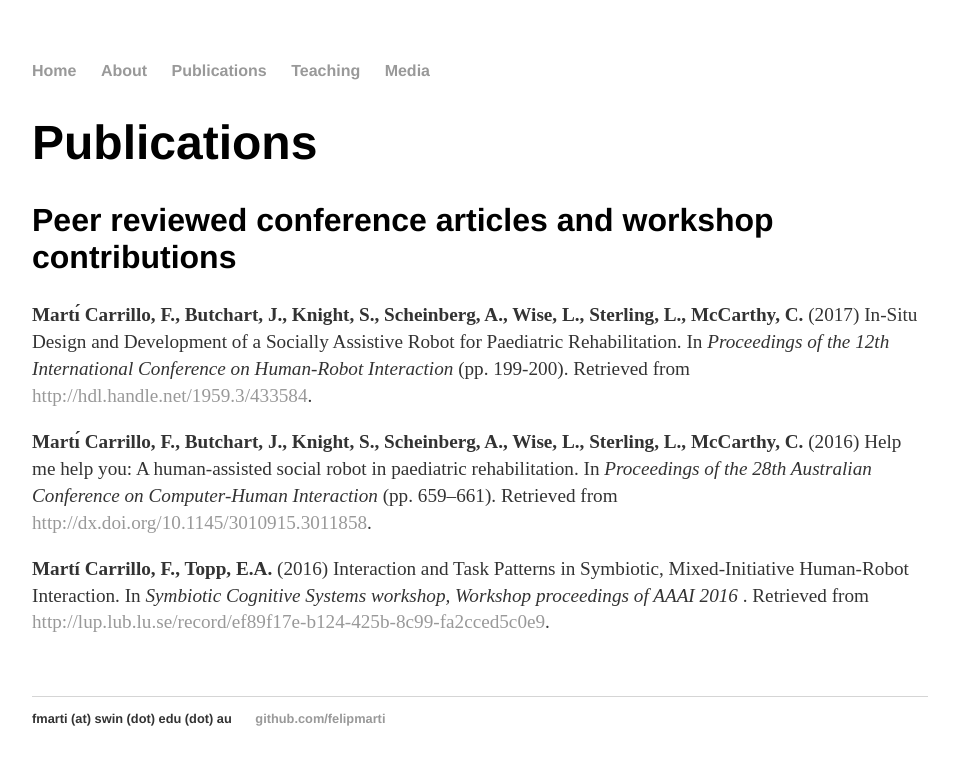
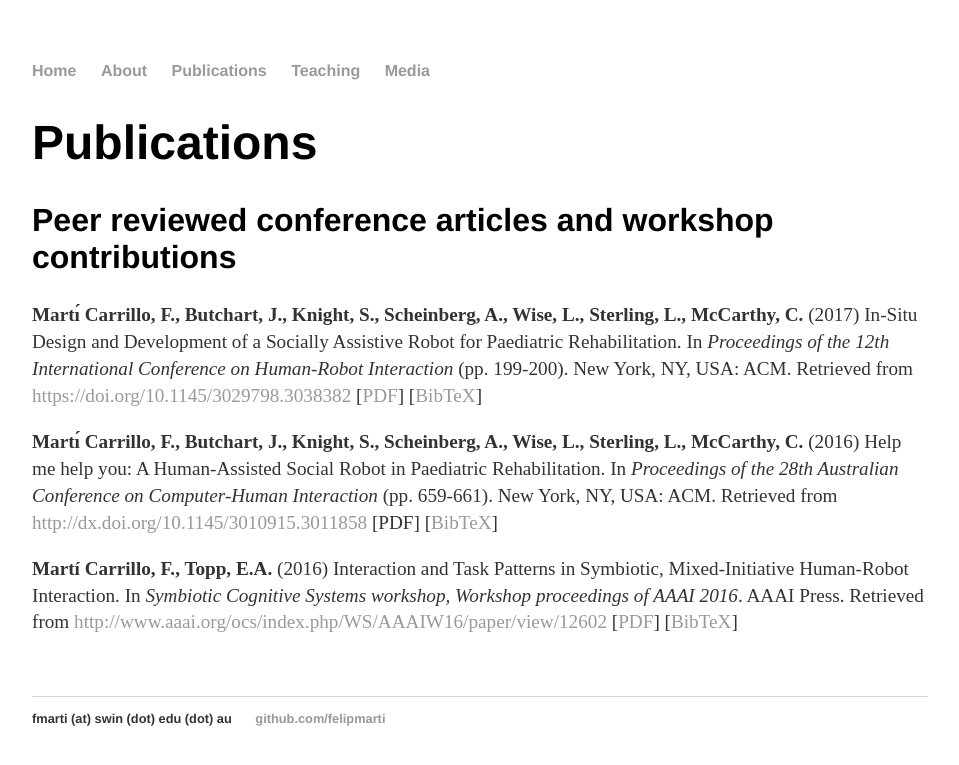
Before and after one commit to FelipMarti/felipmarti.github.io, a Jekyll site: the page built from pub/index.html, in a window 1280 px wide. Shown: the top 765 px of the page, without its empty margins (160-1119 px from the left). Built offline with Jekyll 4.4.1, drawn with Linux system fonts in a browser that asks for light colours.

Commit message:
Adding BibTeX files in publications

```diff
--- a/pub/index.html
+++ b/pub/index.html
@@ -11,18 +11,24 @@
 					<h2>Peer reviewed conference articles and workshop contributions</h2>
                     <p><strong>Martı́ Carrillo, F., Butchart, J., Knight, S., Scheinberg, A., Wise, L., Sterling, L., McCarthy, C.</strong> (2017)
                     In-Situ Design and Development of a Socially Assistive Robot for Paediatric Rehabilitation.
-                    In <em> Proceedings of the 12th International Conference on Human-Robot Interaction </em> (pp. 199-200).
-                    Retrieved from <a href="http://hdl.handle.net/1959.3/433584">http://hdl.handle.net/1959.3/433584</a>.
+                    In <em>Proceedings of the 12th International Conference on Human-Robot Interaction</em> (pp. 199-200). New York, NY, USA: ACM.
+                    Retrieved from <a href="https://doi.org/10.1145/3029798.3038382">https://doi.org/10.1145/3029798.3038382</a>
+                    [<a href="https://researchbank.swinburne.edu.au/file/90845f01-5edc-4990-beb7-f858ac2c5070/1/2017_carrillo_insitu%20design%20and%20development.pdf">PDF</a>]
+                    [<a href="bib/marti2017insitu_bib.html">BibTeX</a>]
 
                     <p><strong>Martı́ Carrillo, F., Butchart, J., Knight, S., Scheinberg, A., Wise, L., Sterling, L., McCarthy, C.</strong> (2016)
-                    Help me help you: A human-assisted social robot in paediatric rehabilitation.
-                    In <em> Proceedings of the 28th Australian Conference on Computer-Human Interaction </em> (pp. 659–661).
-                    Retrieved from <a href="http://dx.doi.org/10.1145/3010915.3011858">http://dx.doi.org/10.1145/3010915.3011858</a>.
+                    Help me help you: A Human-Assisted Social Robot in Paediatric Rehabilitation.
+                    In <em>Proceedings of the 28th Australian Conference on Computer-Human Interaction</em> (pp. 659-661). New York, NY, USA: ACM.
+                    Retrieved from <a href="http://dx.doi.org/10.1145/3010915.3011858">http://dx.doi.org/10.1145/3010915.3011858</a>
+                    [PDF]
+                    [<a href="bib/marti2016help_bib.html">BibTeX</a>]
 
                     <p><strong>Martí Carrillo, F., Topp, E.A.</strong> (2016)
                     Interaction and Task Patterns in Symbiotic, Mixed-Initiative Human-Robot Interaction.
-                    In <em> Symbiotic Cognitive Systems workshop, Workshop proceedings of AAAI 2016 </em>.
-                    Retrieved from <a href="http://lup.lub.lu.se/record/ef89f17e-b124-425b-8c99-fa2cced5c0e9">http://lup.lub.lu.se/record/ef89f17e-b124-425b-8c99-fa2cced5c0e9</a>.
+                    In <em>Symbiotic Cognitive Systems workshop, Workshop proceedings of AAAI 2016</em>. AAAI Press.
+                    Retrieved from <a href="http://www.aaai.org/ocs/index.php/WS/AAAIW16/paper/view/12602">http://www.aaai.org/ocs/index.php/WS/AAAIW16/paper/view/12602</a>
+                    [<a href="https://lup.lub.lu.se/search/ws/files/18302296/Marti_Topp_WS15_InteractionPatterns.pdf">PDF</a>]
+                    [<a href="bib/marti2016interaction_bib.html">BibTeX</a>]
 
 
 
```
Also changed, not shown: pub/bib/marti2016help_bib.html (added, +17 -0 lines), pub/bib/marti2016interaction_bib.html (added, +11 -0 lines), pub/bib/marti2017insitu_bib.html (added, +17 -0 lines).
